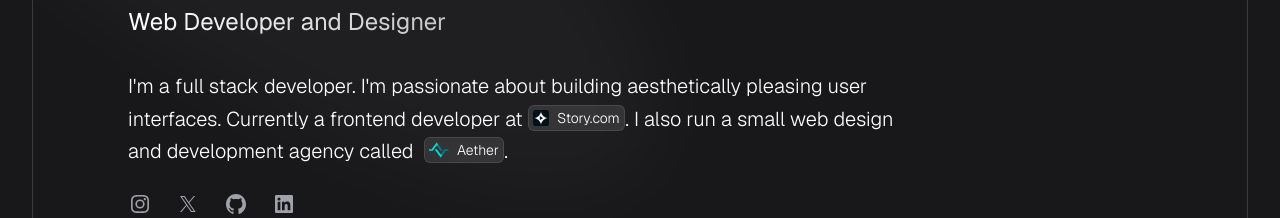
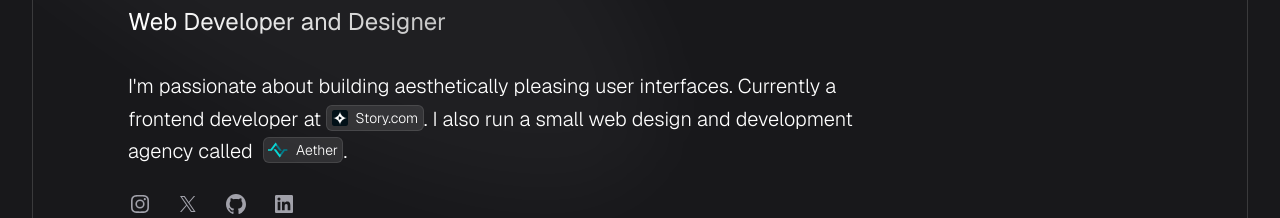
Before and after one commit to payamfakoorziba/personal-website, a Next.js app: page / in a window 1280 px wide. Shown: the part 302-520 px from the top of the page. Built offline with nearby package versions, Linux system fonts and the light colour scheme; no server answers.

Commit message:
changed bio again

```diff
--- a/app/(home)/sections/hero.tsx
+++ b/app/(home)/sections/hero.tsx
@@ -94,9 +94,8 @@ const Hero = () => {
           transition={{ delay: 0.6, duration: 0.5 }}
         >
           <p className="mt-8 max-w-3xl leading-relaxed md:text-xl/relaxed font-[350]">
-            I&apos;m a full stack developer. I&apos;m passionate about building
-            aesthetically pleasing user interfaces. Currently a frontend
-            developer at&nbsp;
+            I&apos;m passionate about building aesthetically pleasing user
+            interfaces. Currently a frontend developer at&nbsp;
             <Link
               href="https://story.com"
               target="_blank"
```
